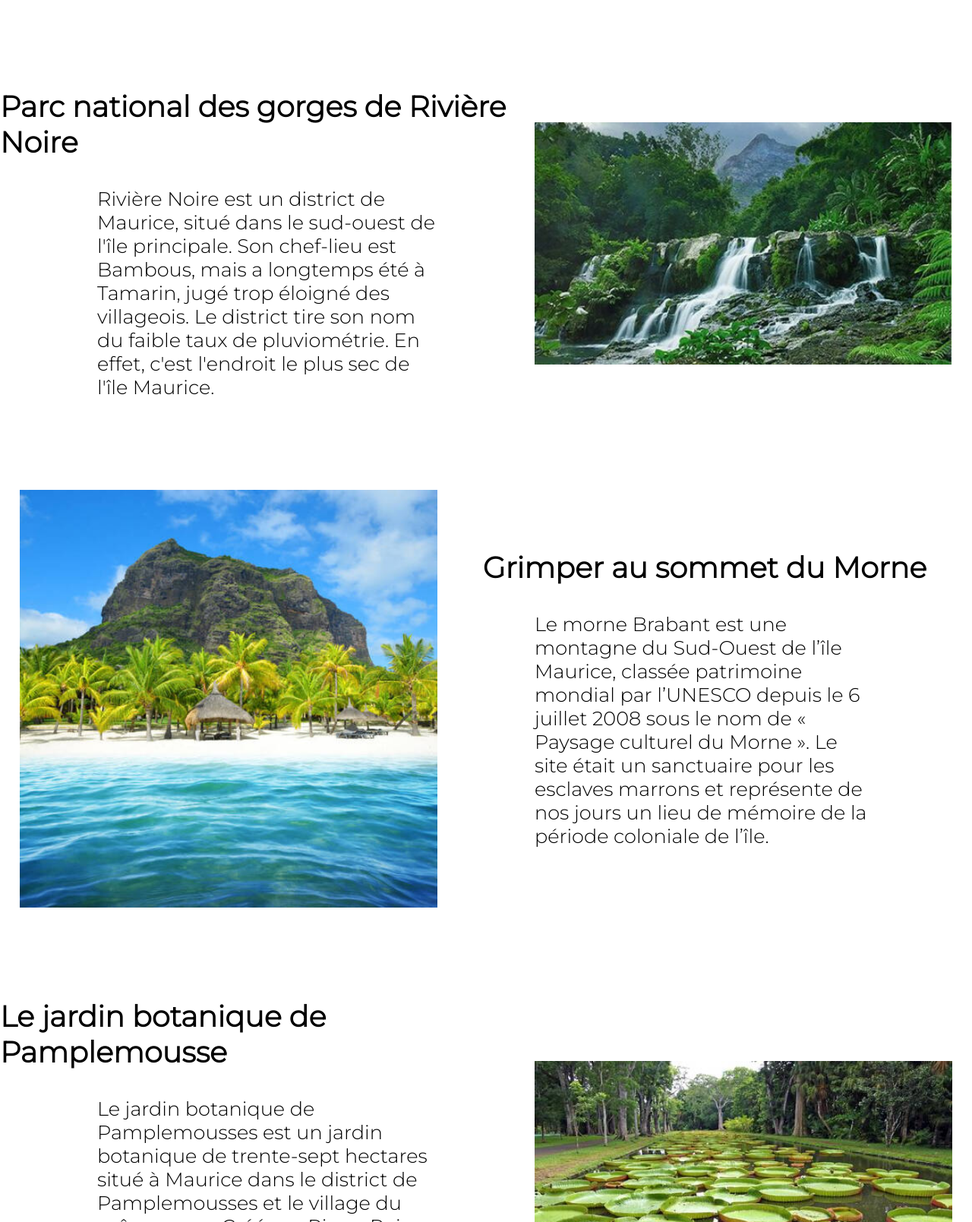
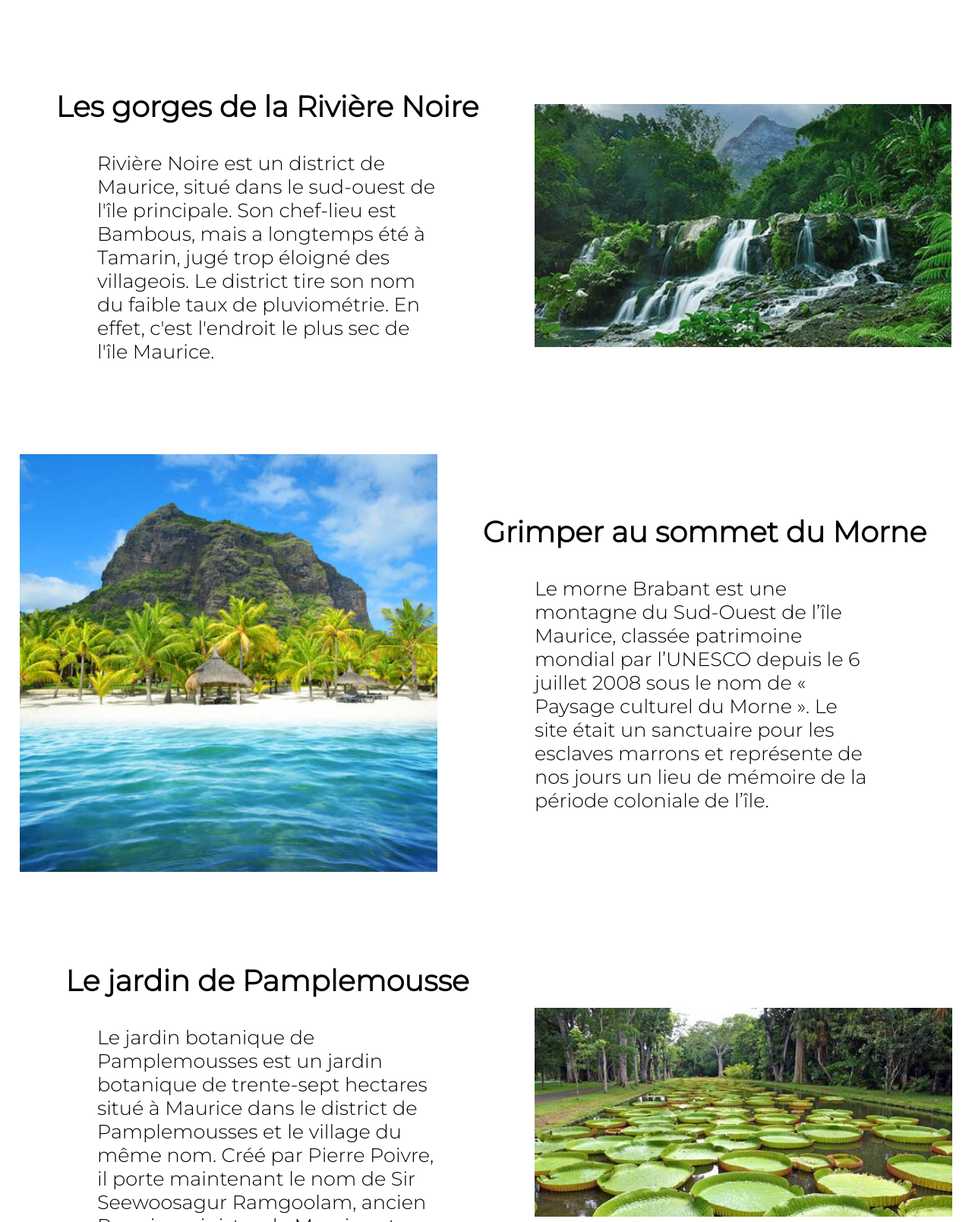
Before and after one commit to CamiDINET/myProject, a plain HTML site: page lieuxAVisiter.html in a window 1280 px wide. Shown: the part 5583-7192 px from the top of the page at 76% size. Drawn offline with Linux system fonts and the light colour scheme.

Commit message:
modified title

```diff
--- a/lieuxAVisiter.html
+++ b/lieuxAVisiter.html
@@ -148,7 +148,7 @@
 
     <div class="titleAndParagraphAndPicture">
         <div class="titleAndParagraph">
-            <h3>Parc national des gorges de Rivière Noire</h3>
+            <h3>Les gorges de la Rivière Noire</h3>
             <p>Rivière Noire est un district de Maurice, situé dans le sud-ouest de l'île principale. Son chef-lieu est
                 Bambous, mais a longtemps été à Tamarin, jugé trop éloigné des villageois. Le district tire son nom du
                 faible taux de pluviométrie. En effet, c'est l'endroit le plus sec de l'île Maurice.
@@ -170,7 +170,7 @@
 
     <div class="titleAndParagraphAndPicture">
         <div class="titleAndParagraph">
-            <h3>Le jardin botanique de Pamplemousse</h3>
+            <h3>Le jardin de Pamplemousse</h3>
             <p>Le jardin botanique de Pamplemousses est un jardin botanique de trente-sept hectares situé à Maurice dans
                 le district de Pamplemousses et le village du même nom. Créé par Pierre Poivre, il porte maintenant le
                 nom de Sir Seewoosagur Ramgoolam, ancien Premier ministre de Maurice et père de son indépendance.
```
